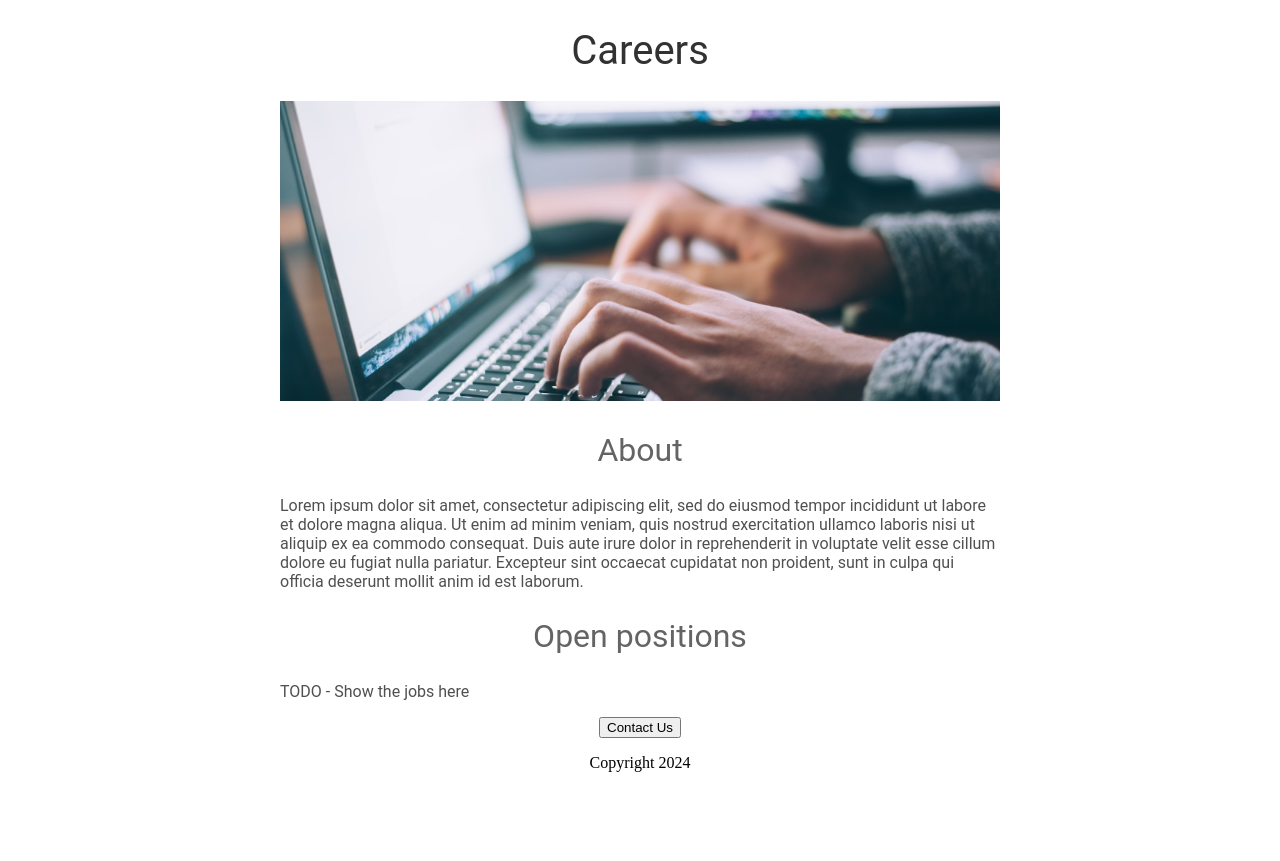
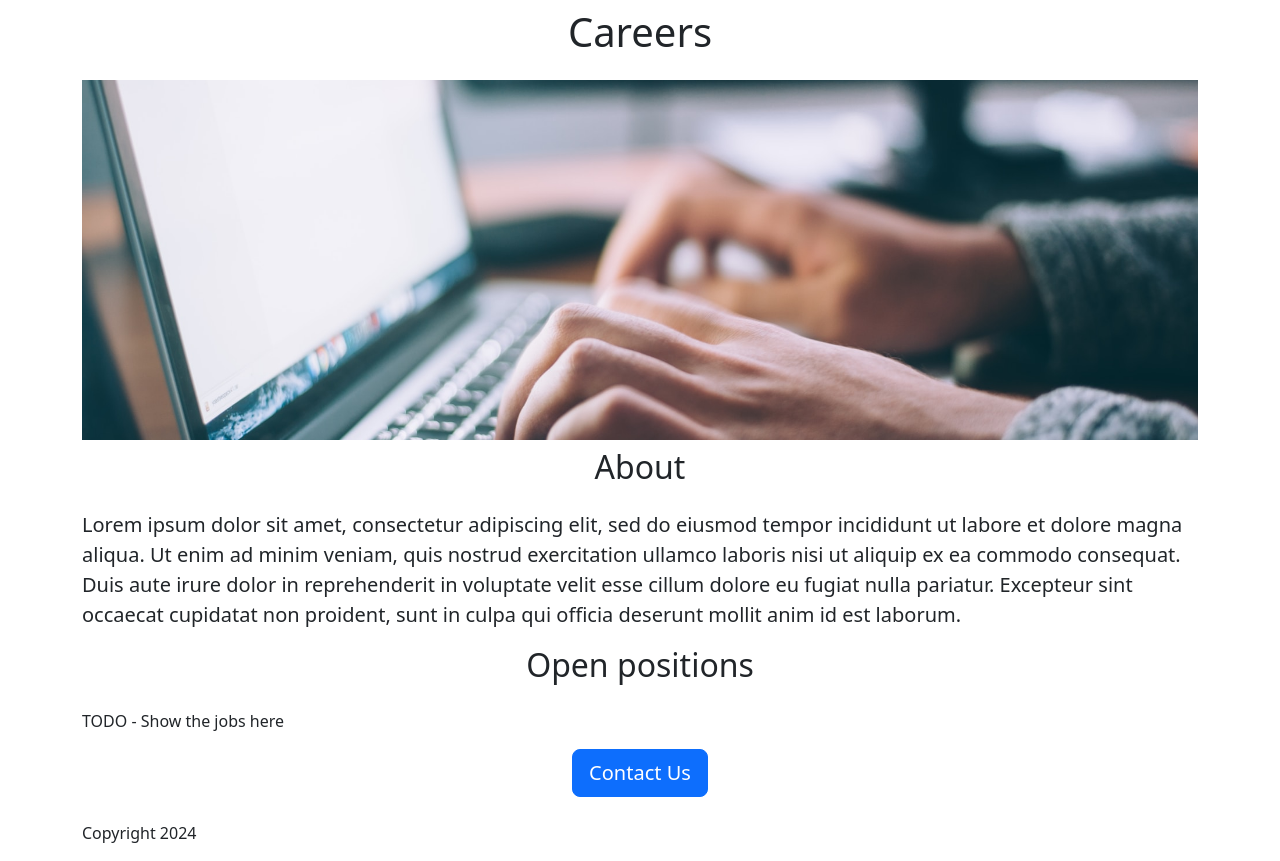
Before and after one commit to bakabakasan/careers-website, a Flask app: page / in a window 1280 px wide. Before the commit the page ends 772 px from the top, so only its background shows below. Run offline with Flask 3, Linux system fonts and the light colour scheme.

Commit message:
included bootstrap

```diff
--- a/templates/home.html
+++ b/templates/home.html
@@ -4,59 +4,35 @@
     <meta charset="utf-8">
     <meta name="viewport" content="width=device-width, initial-scale=1">
     <title>Home</title>
+    <link href="https://cdn.jsdelivr.net/npm/bootstrap@5.3.2/dist/css/bootstrap.min.css" rel="stylesheet" integrity="sha384-T3c6CoIi6uLrA9TneNEoa7RxnatzjcDSCmG1MXxSR1GAsXEV/Dwwykc2MPK8M2HN" crossorigin="anonymous">
     <style>
-      h1 {
-        font-size: 40px;
-        font-family: Roboto;
-        font-weight: normal;
-        color: rgb(50, 50, 50);
-        text-align: center;
-      }
-
-      #banner {
+      #banner{
+        height: 360px;
         width: 100%;
-        height: 300px;
         object-fit: cover;
-      }
-
-      h2 {
-        font-family: Roboto;
-        font-size: 32px;
-        color: rgb(100, 100, 100);
-        text-align: center;
-        font-weight: normal;
-      }
-      .bodytext {
-        font-family: Roboto;
-        color: rgb(80, 80, 80);
-      }
-
-      #conteiner {
-        max-width: 720px;
-        margin: 0 auto 0 auto;
       }
     </style>
   </head>
   <body>
-    <div id="conteiner">
-    <h1>Careers</h1>
-    <img id="banner" src="https://33211a49-027c-43e2-a3ff-51a4bedddca8-00-1ak8kv5aevqos.janeway.replit.dev/static/banner.jpg">
-    <h2>About</h2>
+    <div class="container">
+    <h1 class="text-center mt-2 mb-4">Careers</h1>
+    <img class="img-fluid" id="banner" src="https://33211a49-027c-43e2-a3ff-51a4bedddca8-00-1ak8kv5aevqos.janeway.replit.dev/static/banner.jpg">
+    <h2 class="text-center mt-2 mb-4">About</h2>
 
-    <p class="bodytext">
+    <p class="lead">
     Lorem ipsum dolor sit amet, consectetur adipiscing elit, sed do eiusmod tempor incididunt ut labore et dolore magna aliqua. Ut enim ad minim veniam, quis nostrud exercitation ullamco laboris nisi ut aliquip ex ea commodo consequat. Duis aute irure dolor in reprehenderit in voluptate velit esse cillum dolore eu fugiat nulla pariatur. Excepteur sint occaecat cupidatat non proident, sunt in culpa qui officia deserunt mollit anim id est laborum.
     </p>
 
-    <h2>
+    <h2 class="text-center mt-2 mb-4">
       Open positions
     </h2>
 
-    <p class="bodytext">TODO - Show the jobs here</p>
+    <p>TODO - Show the jobs here</p>
 
-    <div style="text-align: center;">
-      <button>Contact Us</button>
-      <p>Copyright 2024</p>
+    <div class="text-center">
+      <button class="btn btn-primary btn-lg">Contact Us</button>
     </div>
+      <p class="mt-4">Copyright 2024</p>
     </div>
   </body>
 </html>
```
